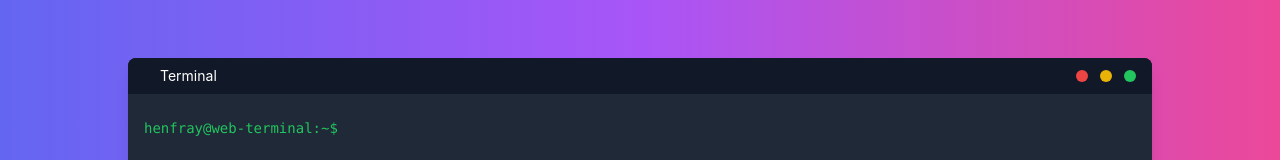
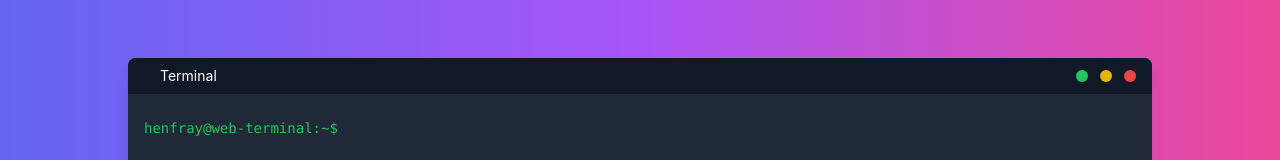
Before and after one commit to HenFray/terminal-project, a React (Create React App) app: page / in a window 1280 px wide. Shown: the part 132-292 px from the top of the page. Built offline with nearby package versions, Linux system fonts and the light colour scheme.

Commit message:
fix order windows buttons

```diff
--- a/src/components/terminal-linux.tsx
+++ b/src/components/terminal-linux.tsx
@@ -68,9 +68,9 @@ export default function TerminalLinux() {
         <div className="bg-gray-900 px-4 py-2 flex justify-between items-center">
           <div className="ml-4 text-white text-sm">Terminal</div>
           <div className="flex space-x-3 justify-end">
+            <div className="w-3 h-3 bg-green-500 rounded-full"></div>
+            <div className="w-3 h-3 bg-yellow-500 rounded-full"></div>
             <div className="w-3 h-3 bg-red-500 rounded-full"></div>
-            <div className="w-3 h-3 bg-yellow-500 rounded-full"></div>
-            <div className="w-3 h-3 bg-green-500 rounded-full"></div>
           </div>
         </div>
 
```
